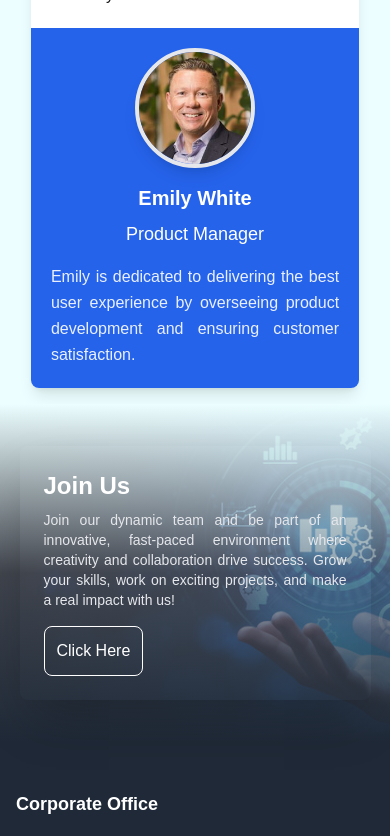
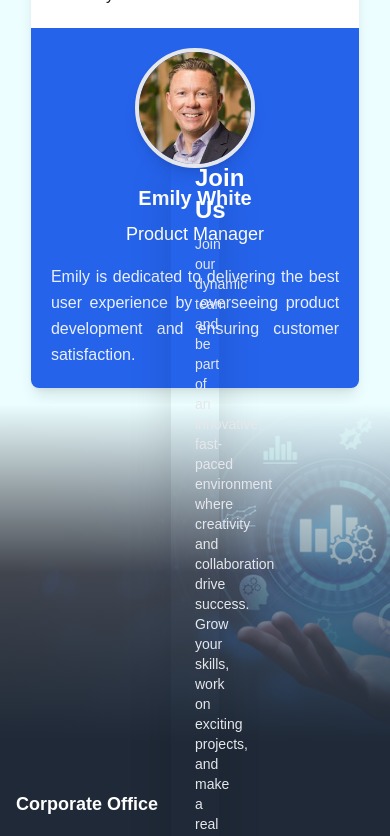
Before and after one commit to atharvamisal2614/getbuyers, a Next.js app: page /about in a window 390 px wide. Shown: the part 6660-7496 px from the top of the page. Built offline with nearby package versions, Linux system fonts and the light colour scheme.

Commit message:
update about

```diff
--- a/app/about/page.jsx
+++ b/app/about/page.jsx
@@ -215,7 +215,7 @@ const AboutUs = () => {
                 <div className="absolute inset-0 bg-gradient-to-b from-cyan-50 via-gray-500/60 to-gray-800"></div>
 
                 {/* Content Container */}
-                <div className="relative w-[90%] md:w-[40%] mx-auto md:ml-32 p-6 rounded-lg shadow-2xl ">
+                <div className="relative w-[10%] md:w-[40%] mx-auto md:ml-32 p-6 rounded-lg shadow-2xl ">
                     <h2 className="text-2xl md:text-5xl font-bold text-white">Join Us</h2>
                     <p className="mt-2 text-gray-200 text-sm md:text-lg text-justify">
                         Join our dynamic team and be part of an innovative, fast-paced environment where creativity and collaboration drive success.
```
